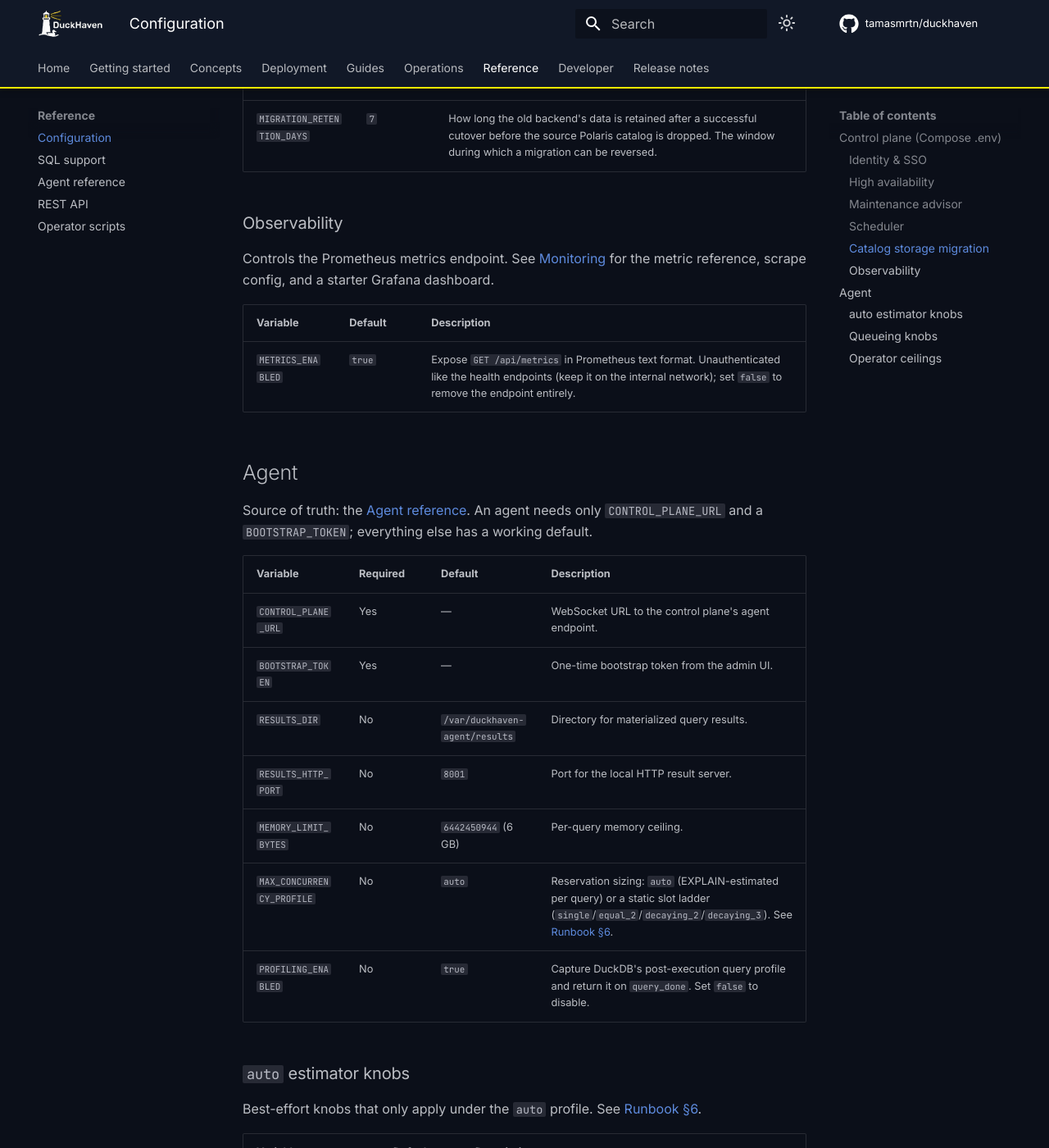
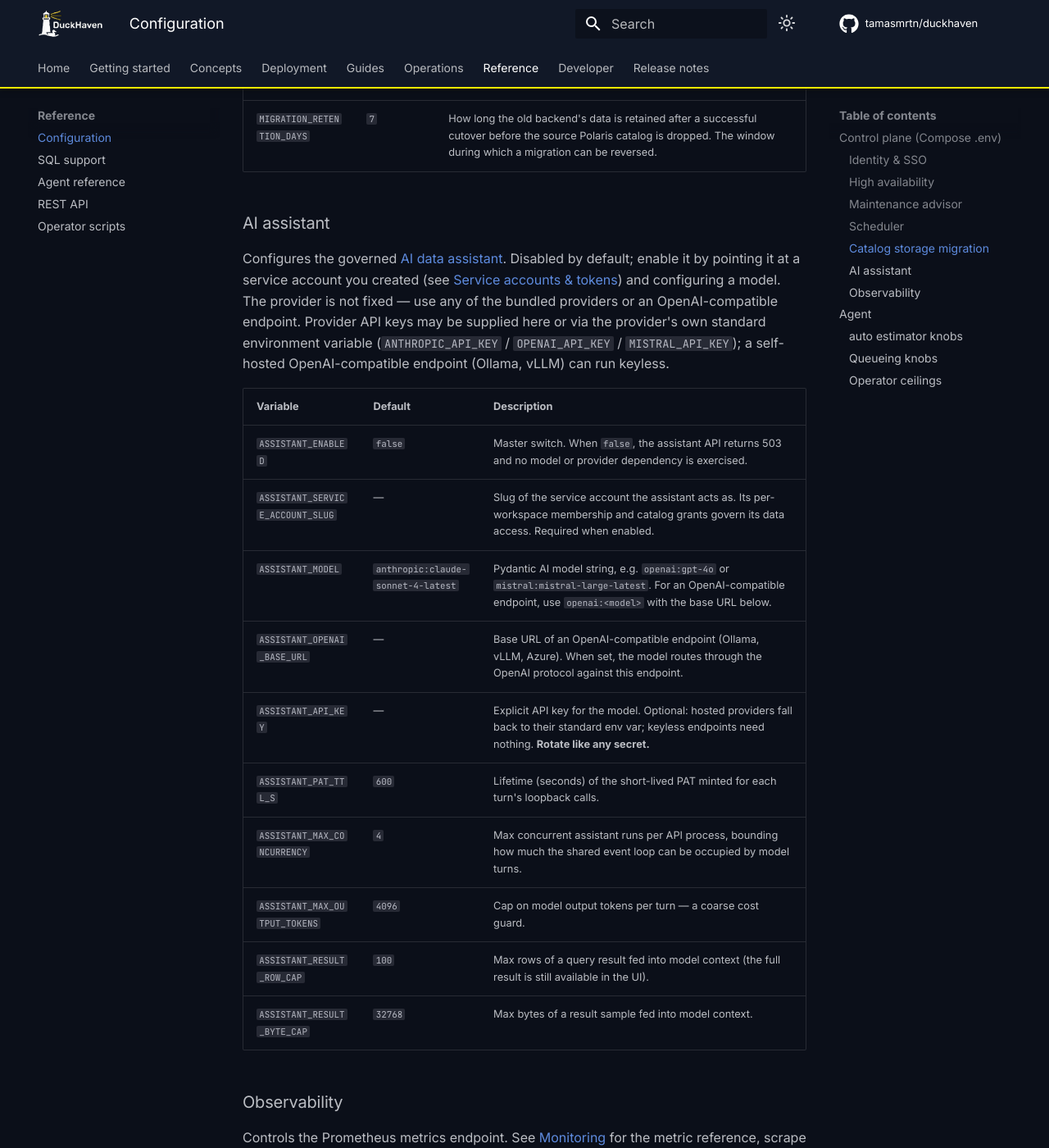
Before and after one commit to tamasmrtn/duckhaven, an MkDocs documentation site: the page built from docs/reference/configuration.md, in a window 1280 px wide and 1400 px high, scrolled down 5802 px. Shown: the whole window at 82% size. Built offline with MkDocs 1.6.1 and Material for MkDocs 9.7.7, drawn with Linux system fonts in a browser that asks for light colours; comment, search, counter and statistics services are not loaded.

Commit message:
Document the AI assistant and wire its Compose config
Add the AI data assistant concept page and user guide, an ASSISTANT_* section
in the configuration reference, a permissions cross-reference, nav entries, and
the optional ASSISTANT_* env block in docker-compose (disabled by default).

```diff
--- a/docs/reference/configuration.md
+++ b/docs/reference/configuration.md
@@ -124,6 +124,27 @@ Postgres advisory lock, so only one replica advances a given migration — leave
 | `MIGRATION_RUNNER_TICK_S` | `30` | How often (seconds) the runner wakes to claim and advance an in-flight migration. |
 | `MIGRATION_RETENTION_DAYS` | `7` | How long the old backend's data is retained after a successful cutover before the source Polaris catalog is dropped. The window during which a migration can be reversed. |
 
+### AI assistant
+
+Configures the governed [AI data assistant](../concepts/assistant.md). Disabled by default; enable it by pointing it at
+a service account you created (see [Service accounts & tokens](../guides/service-accounts.md)) and configuring a model.
+The provider is not fixed — use any of the bundled providers or an OpenAI-compatible endpoint. Provider API keys may be
+supplied here or via the provider's own standard environment variable (`ANTHROPIC_API_KEY` / `OPENAI_API_KEY` /
+`MISTRAL_API_KEY`); a self-hosted OpenAI-compatible endpoint (Ollama, vLLM) can run keyless.
+
+| Variable | Default | Description |
+|---|---|---|
+| `ASSISTANT_ENABLED` | `false` | Master switch. When `false`, the assistant API returns 503 and no model or provider dependency is exercised. |
+| `ASSISTANT_SERVICE_ACCOUNT_SLUG` | — | Slug of the service account the assistant acts as. Its per-workspace membership and catalog grants govern its data access. Required when enabled. |
+| `ASSISTANT_MODEL` | `anthropic:claude-sonnet-4-latest` | Pydantic AI model string, e.g. `openai:gpt-4o` or `mistral:mistral-large-latest`. For an OpenAI-compatible endpoint, use `openai:<model>` with the base URL below. |
+| `ASSISTANT_OPENAI_BASE_URL` | — | Base URL of an OpenAI-compatible endpoint (Ollama, vLLM, Azure). When set, the model routes through the OpenAI protocol against this endpoint. |
+| `ASSISTANT_API_KEY` | — | Explicit API key for the model. Optional: hosted providers fall back to their standard env var; keyless endpoints need nothing. **Rotate like any secret.** |
+| `ASSISTANT_PAT_TTL_S` | `600` | Lifetime (seconds) of the short-lived PAT minted for each turn's loopback calls. |
+| `ASSISTANT_MAX_CONCURRENCY` | `4` | Max concurrent assistant runs per API process, bounding how much the shared event loop can be occupied by model turns. |
+| `ASSISTANT_MAX_OUTPUT_TOKENS` | `4096` | Cap on model output tokens per turn — a coarse cost guard. |
+| `ASSISTANT_RESULT_ROW_CAP` | `100` | Max rows of a query result fed into model context (the full result is still available in the UI). |
+| `ASSISTANT_RESULT_BYTE_CAP` | `32768` | Max bytes of a result sample fed into model context. |
+
 ### Observability
 
 Controls the Prometheus metrics endpoint. See [Monitoring](../operations/monitoring.md#prometheus-metrics)
--- a/mkdocs.yml
+++ b/mkdocs.yml
@@ -101,6 +101,7 @@ nav:
       - Storage backends: concepts/storage-backends.md
       - Query execution: concepts/query-execution.md
       - Permissions: concepts/permissions.md
+      - AI assistant: concepts/assistant.md
       - Metadata: concepts/metadata.md
       - Lakehouse maintenance: concepts/maintenance.md
   - Deployment:
@@ -119,6 +120,7 @@ nav:
       - Read query profiles: guides/query-profiles.md
       - Saved queries: guides/saved-queries.md
       - Schedule queries: guides/schedule-queries.md
+      - Use the AI assistant: guides/using-the-assistant.md
       - How access works: guides/access-levels.md
       - Manage users & access: guides/users-access.md
       - Service accounts & tokens: guides/service-accounts.md
```
Also changed, not shown: docs/concepts/assistant.md (added, +85 -0 lines), docs/concepts/permissions.md (+7 -0 lines), docs/guides/using-the-assistant.md (added, +63 -0 lines), 1 other file.
